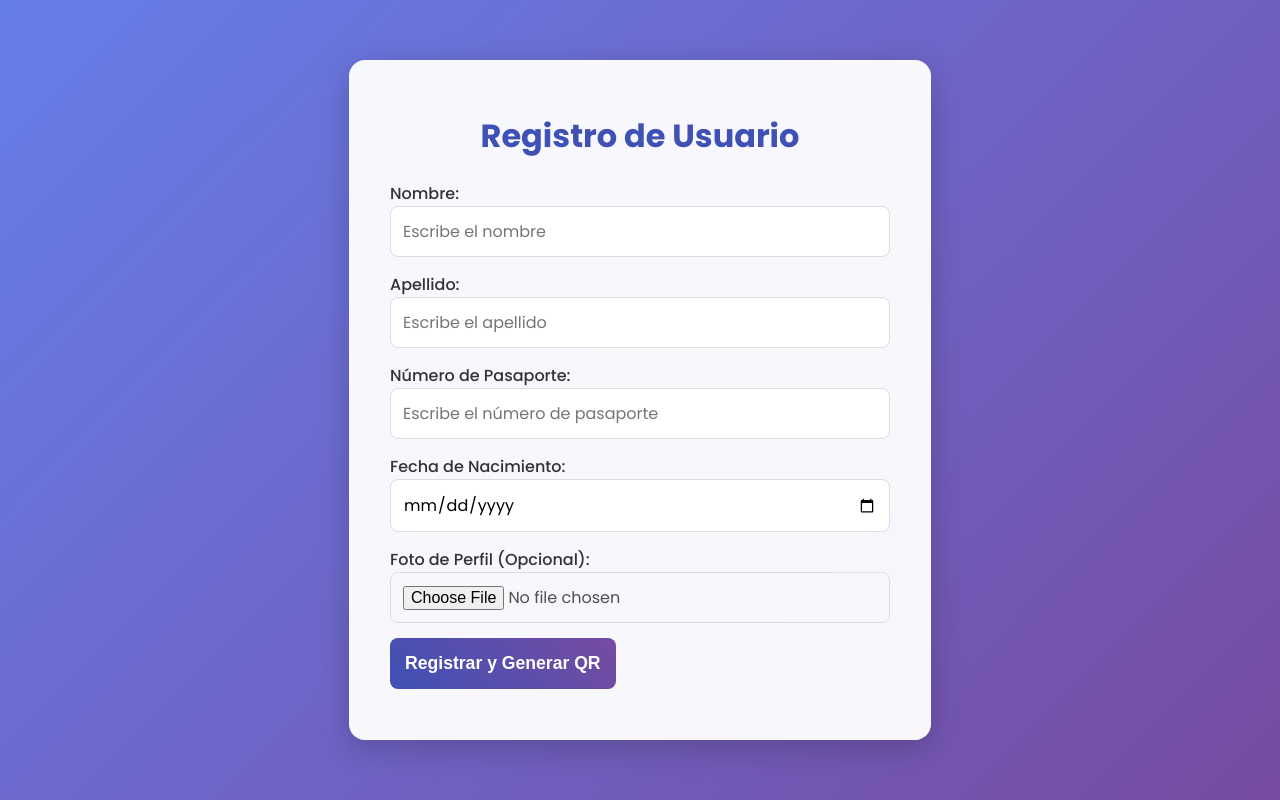
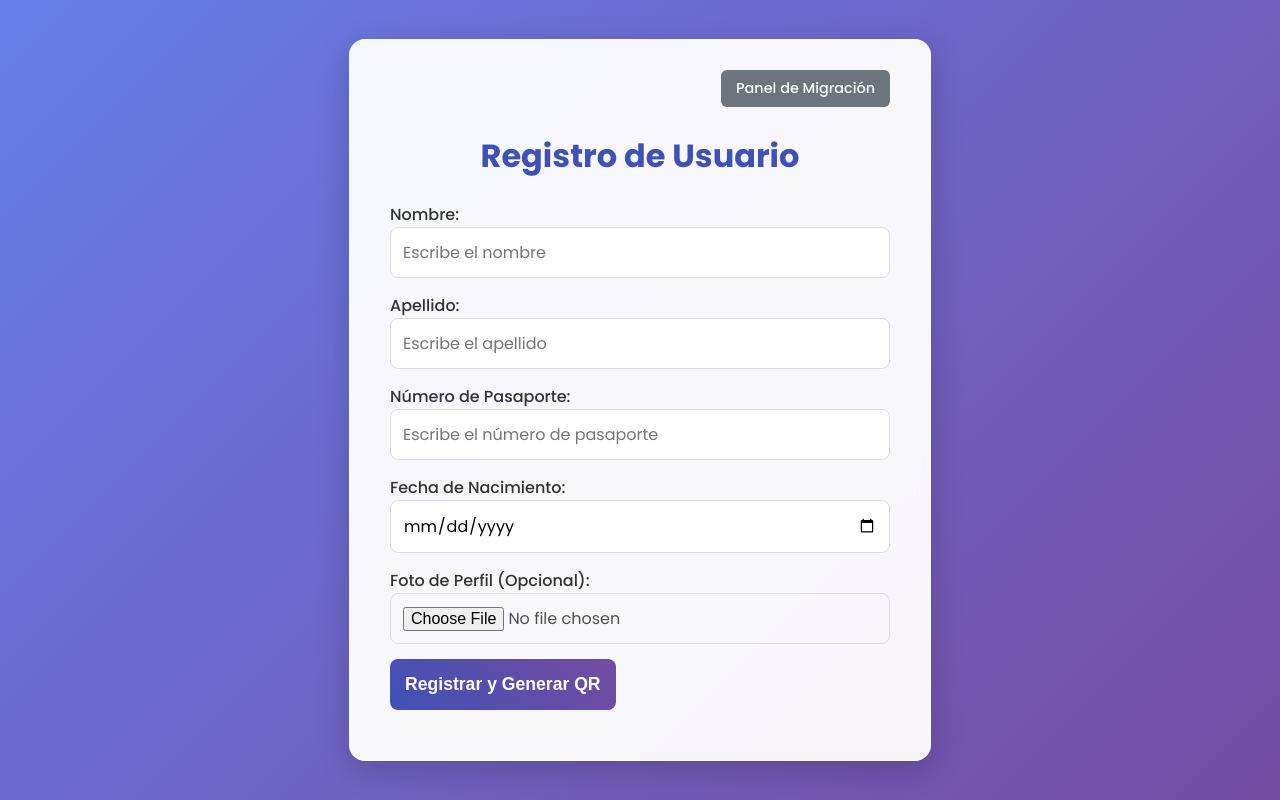
Before and after one commit to tienda-inventario-flask/migracion, a website: page public/index.html in a window 1280 px wide. Drawn offline with Linux system fonts and the light colour scheme.

```diff
--- a/public/index.html
+++ b/public/index.html
@@ -13,6 +13,7 @@
 </head>
 <body>
     <div class="container">
+        <a href="/admin.html" class="admin-link">Panel de Migración</a>
         <h1>Registro de Usuario</h1>
         <form id="registroForm">
             <label for="nombre">Nombre:</label>
--- a/public/style.css
+++ b/public/style.css
@@ -123,3 +123,28 @@
     0% { transform: rotate(0deg); }
     100% { transform: rotate(360deg); }
 }
+/* --- Estilos para el enlace al panel de admin --- */
+.admin-link {
+    display: inline-block; /* Permite que tenga padding y se comporte como bloque */
+    text-align: center;
+    margin-bottom: 25px; /* Espacio antes del título principal */
+    text-decoration: none; /* Quita el subrayado del enlace */
+    background-color: #6c757d; /* Un color gris neutro para diferenciarlo */
+    color: white;
+    padding: 8px 15px;
+    border-radius: 6px;
+    font-weight: 500;
+    font-size: 0.9em;
+    float: right; /* Lo alinea a la derecha */
+    transition: background-color 0.3s, transform 0.2s;
+}
+
+.admin-link:hover {
+    background-color: #5a6268; /* Un gris un poco más oscuro */
+    transform: translateY(-2px); /* Pequeño efecto de elevación */
+}
+
+/* Limpiamos el float para que no afecte al título h1 */
+h1 {
+    clear: both;
+}
```
